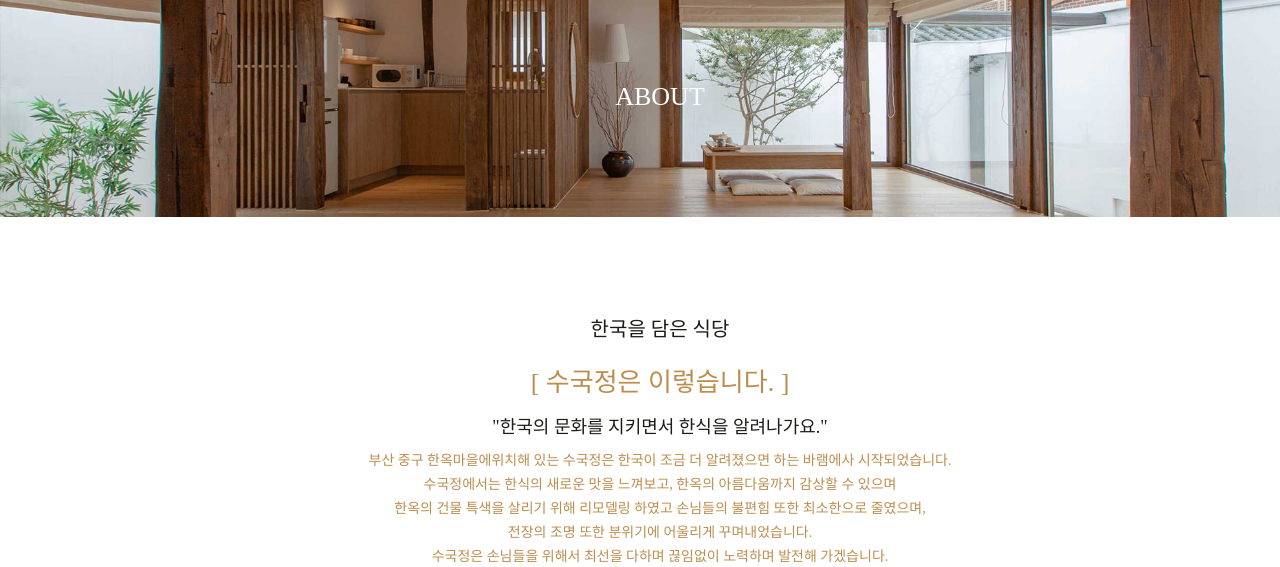
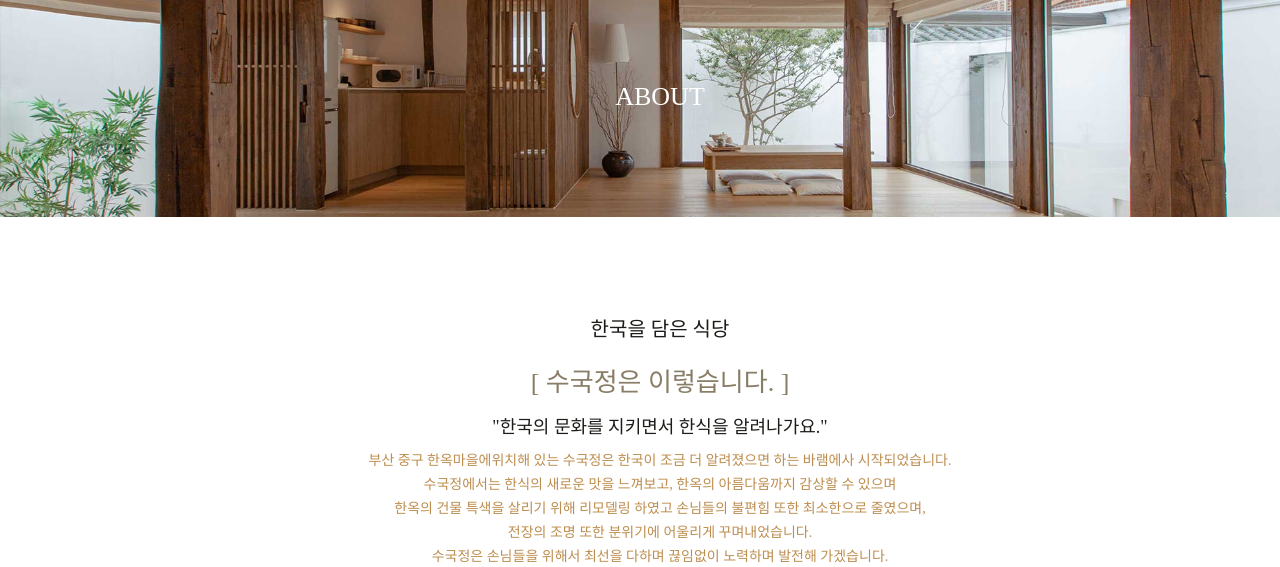
Before and after one commit to kjeongmin/sukukjung, a plain HTML site: page sub/about.html in a window 1280 px wide. Shown: the part 108-675 px from the top of the page. Drawn offline with Linux system fonts and the light colour scheme; a web font is replaced by a local one.

Commit message:
Update style_01_about.css

```diff
--- a/css/style_01_about.css
+++ b/css/style_01_about.css
@@ -154,7 +154,7 @@ body {
 
 .box1 .t1_1 {
     font-size: 26px;
-    color: #bd8d4e;
+    color: #897d66;
 }
 
 .box1 .t1_11 {
```
